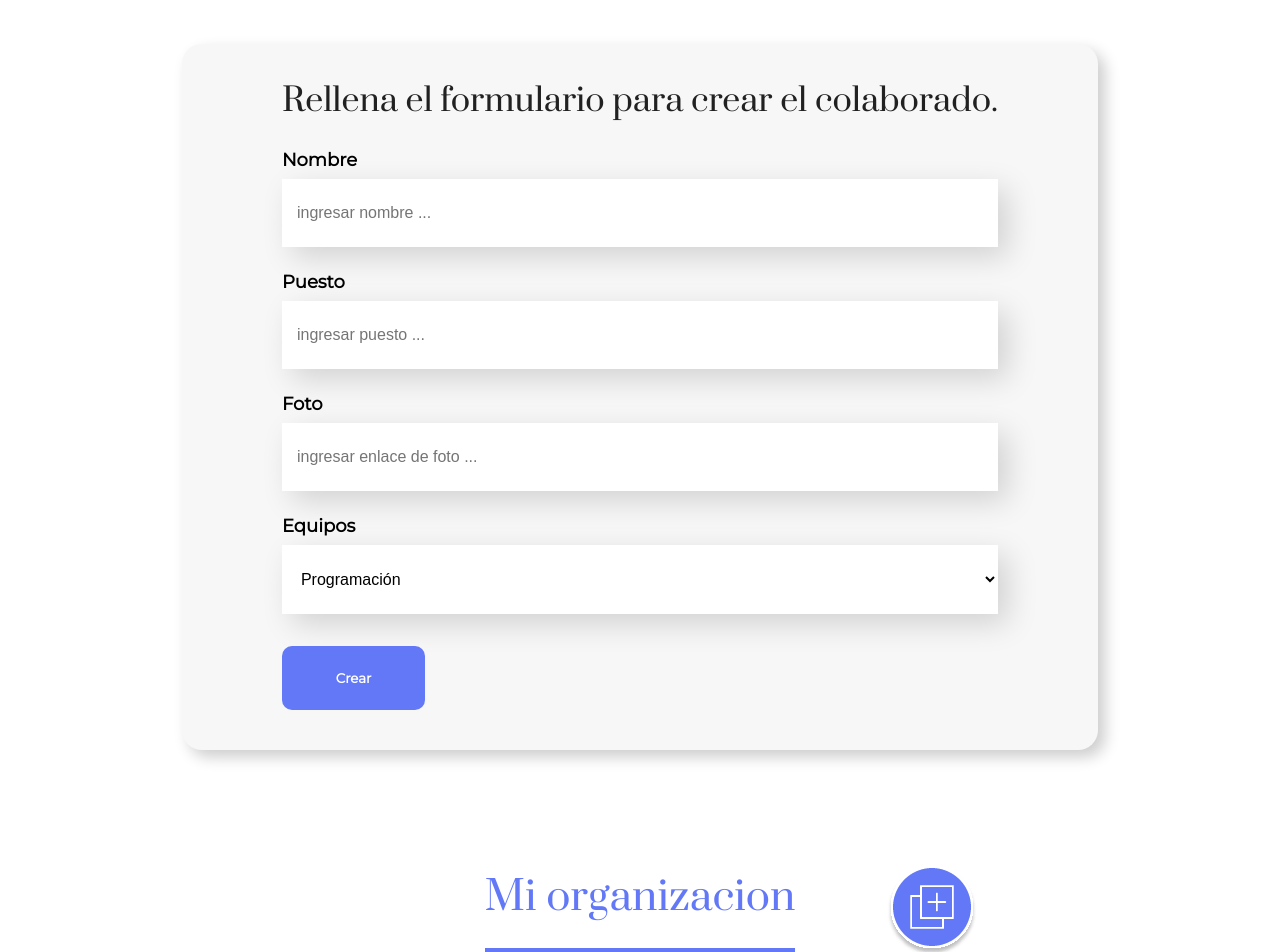
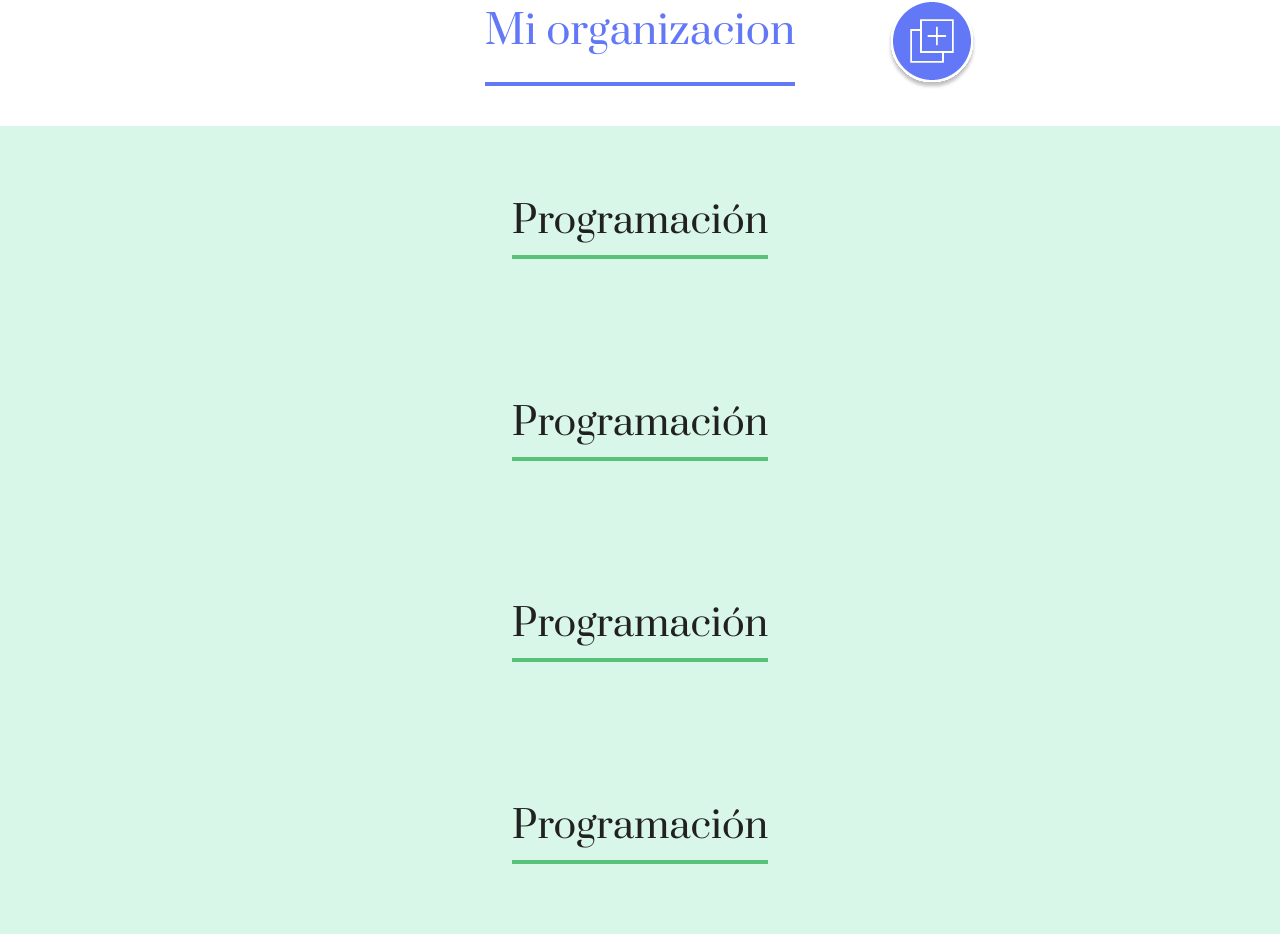
Before and after one commit to LordAngel12/webMiOrganizacion-React, a React (Create React App) app: page / in a window 1280 px wide. Shown: the part 536-1488 px from the top of the page. Built offline with nearby package versions, Linux system fonts and the light colour scheme.

Commit message:
V.01 Avance 02

```diff
--- a/src/App.js
+++ b/src/App.js
@@ -3,20 +3,25 @@ import "./App.css";
 import Header from "./componentes/Header/Header";
 import Formulario from "./componentes/Formulario/Formulario";
 import MiOrg from "./componentes/MiOrg";
+import Equipo from "./componentes/Equipo/Equipo";
+
 
 function App() {
-
-  const [mostrarFormulario , actualizarMostrar] = useState(true)
+  const [mostrarFormulario, actualizarMostrar] = useState(false);
 
   const cambiarMostrar = () => {
-    actualizarMostrar(!mostrarFormulario)
-  }
+    actualizarMostrar(!mostrarFormulario);
+  };
 
   return (
     <div>
       <Header />
       {mostrarFormulario === true ? <Formulario /> : <div></div>}
-      <MiOrg cambiarMostrar={cambiarMostrar}/>
+      <MiOrg cambiarMostrar={cambiarMostrar} />
+      <Equipo />
+      <Equipo/>
+      <Equipo/>
+      <Equipo/>
     </div>
   );
 }
--- a/src/componentes/CampoTexto/index.js
+++ b/src/componentes/CampoTexto/index.js
@@ -1,11 +1,23 @@
-import "./CampoTexto.css"
+import "./CampoTexto.css";
 
-const CampoTexto = (props) =>{
-    const placeholderModificado = `${props.placeholder}...`
-    return <div className="campo-texto">
-        <label>{props.titulo}</label>
-        <input placeholder={placeholderModificado} required ={props.required}/>
+const CampoTexto = (props) => {
+  const placeholderModificado = `${props.placeholder}...`;
+
+  const manejarCambio = (e) => {
+    props.actualizarValor(e.target.value);
+  };
+
+  return (
+    <div className="campo-texto">
+      <label>{props.titulo}</label>
+      <input
+        placeholder={placeholderModificado}
+        required={props.required}
+        value={props.valor}
+        onChange={manejarCambio}
+      />
     </div>
-}
+  );
+};
 
-export default CampoTexto
+export default CampoTexto;
--- /dev/null
+++ b/src/componentes/Equipo/Equipo.css
@@ -0,0 +1,17 @@
+.equipo{
+    width:100%;
+    background-color: #D9F7E9;
+    padding:32px ;
+    box-sizing: border-box;
+    text-align: center;
+    font-size: 32px;
+}
+
+.equipo h3{
+    display: inline-block;
+    font-weight: 400;
+    color: #212121;
+    border-bottom: 4px solid #57C278 ;
+    padding-bottom: 8px;
+
+}
--- /dev/null
+++ b/src/componentes/Equipo/Equipo.js
@@ -0,0 +1,16 @@
+import "./Equipo.css"
+
+
+const Equipo = () => {
+    return <section className="equipo">
+        <h3>Programación </h3>
+        <div className="Colaboradores">
+
+
+
+        </div>
+    </section>
+}
+
+
+export default Equipo
--- a/src/componentes/ListaOpciones/ListaOpciones.js
+++ b/src/componentes/ListaOpciones/ListaOpciones.js
@@ -1,6 +1,6 @@
 import "./ListaOpciones.css";
 
-const ListaOpciones = () => {
+const ListaOpciones = (props) => {
   const equipos = [
     "Programación",
     "Front Programación",
@@ -11,13 +11,19 @@ const ListaOpciones = () => {
     "Innovación y Gestión",
   ];
 
+  const manejarCambio = (e) => {
+    console.log("cambio" , e.target.value)
+    props.actualizarEquipo (e.target.value)
+
+  }
+
   return (
     <div className="Lista-opciones">
       <label>Equipos</label>
-      <select>
-        {equipos.map((equipo, index) => (
-          <option key={index}>{equipo}</option>
-        ))}
+      <select value={props.valor} onChange={manejarCambio}>
+        <option value="" disabled defaultValue="" hidden>Selecionar Equipo</option>
+        {equipos.map((equipo, index) => <option key={index} value={equipo}>{equipo}</option>
+        )}
       </select>
     </div>
   );
--- a/src/componentes/formulario/formulario.js
+++ b/src/componentes/formulario/formulario.js
@@ -1,21 +1,56 @@
+import { useState } from "react";
 import "./Formulario.css";
 import CampoTexto from "../CampoTexto";
 import ListaOpciones from "../ListaOpciones/ListaOpciones";
 import Boton from "../Boton/Boton";
 
 const Formulario = () => {
+  const [nombre, actualizarNombre] = useState("");
+  const [puesto, actualizarPuesto] = useState("");
+  const [foto, actualizarFoto] = useState("");
+  const [equipo, actualizarEquipo] = useState("");
+
   const manejarEnvio = (e) => {
     e.preventDefault();
-    console.log("Manjenar Envio", e);
+    console.log("Manjenar Envio");
+
+    let datosAenviar = {
+      nombre: nombre,
+      puesto: puesto,
+      foto: foto,
+      equipo: equipo,
+    };
+
+    console.log(datosAenviar);
   };
   return (
     <section className="formulario">
       <form onSubmit={manejarEnvio}>
         <h2>Rellena el formulario para crear el colaborado.</h2>
-        <CampoTexto titulo="Nombre" placeholder="ingresar nombre " required />
-        <CampoTexto titulo="Puesto" placeholder="ingresar puesto "required/>
-        <CampoTexto titulo="Foto" placeholder="ingresar enlace de foto "required />
-        <ListaOpciones />
+        <CampoTexto
+          titulo="Nombre"
+          placeholder="ingresar nombre "
+          required
+          valor={nombre}
+          actualizarValor={actualizarNombre}
+        />
+        <CampoTexto
+          titulo="Puesto"
+          placeholder="ingresar puesto "
+          required
+          valor={puesto}
+          actualizarValor={actualizarPuesto}
+        />
+        <CampoTexto
+          titulo="Foto"
+          placeholder="ingresar enlace de foto "
+          required
+          valor={foto}
+          actualizarValor={actualizarFoto}
+        />
+        <ListaOpciones
+          valor={equipo}
+          actualizarEquipo={actualizarEquipo} />
         <Boton texto="Crear" />
       </form>
     </section>
```
